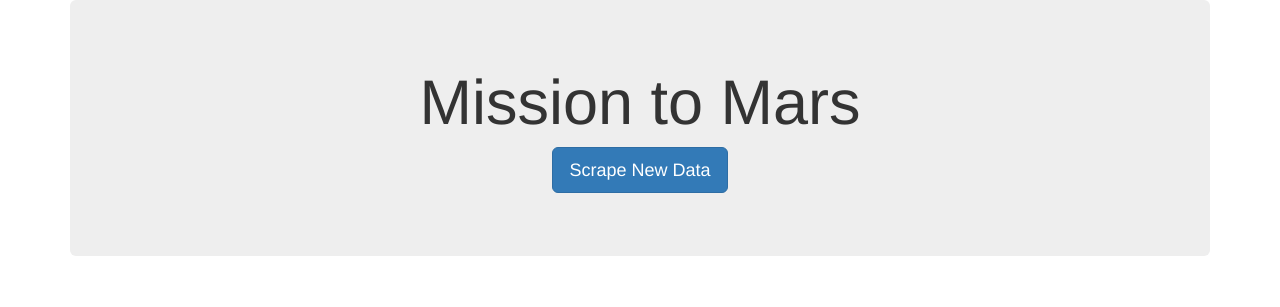
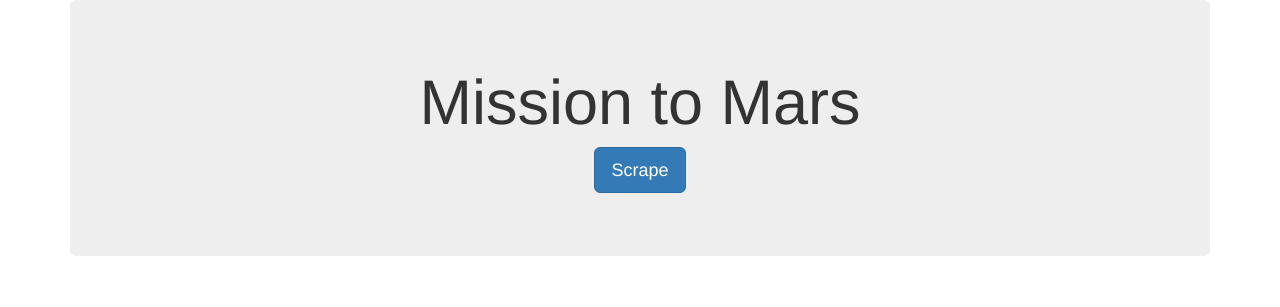
Before and after one commit to stephenbretscher/Web-Scraping-Challenge, a Flask app: page / in a window 1280 px wide. Shown: the top 307 px of the page. Run offline with Flask 2, Linux system fonts and the light colour scheme; data that the repository does not hold is empty; parts of the project's set-up code (start-up, migrations or seed data) failed here and were passed over; some libraries are stand-ins or nearby versions.

Commit message:
Final additions

```diff
--- a/app.py
+++ b/app.py
@@ -1,7 +1,6 @@
 from flask import Flask, render_template, redirect, url_for
 from flask_pymongo import PyMongo
 import scrape_mars
-
 app = Flask(__name__)
 
 # Use flask_pymongo to set up connection
@@ -18,7 +17,7 @@ def home():
 def scrape():
     #run scrape function and update mongo database using upsert=true
     mars = mongo.db.mars
-    mars_data = scrape.scrape()
+    mars_data = scrape_mars.scrape()
     mars.update({}, mars_data, upsert=True)
     #redirect to homepage
     return redirect('/', code=302)
--- a/index.html
+++ b/index.html
@@ -30,6 +30,7 @@
           </div>
         </div>
       </div>
+<!-- JPL image and Mars Fact table able to fit along same row          -->
 <!-- JPL image section           -->
       <div class="row" id="mars-featured-image">
         <div class="col-md-8">
--- a/templates/index.html
+++ b/templates/index.html
@@ -4,7 +4,7 @@
     <meta charset="UTF-8" />
     <meta name="viewport" content="width=device-width, initial-scale=1.0" />
     <meta http-equiv="X-UA-Compatible" content="ie=edge" />
-    <title>Mission to Mars</title>
+    <title>Mission to Mars App</title>
     <link
       rel="stylesheet"
       href="https://maxcdn.bootstrapcdn.com/bootstrap/3.3.7/css/bootstrap.min.css"
@@ -12,13 +12,13 @@
   </head>
   <body>
     <div class="container">
-      <!-- Add Jumbotron to Header -->
       <div class="jumbotron text-center">
+        <!--Large Header for page top-->
         <h1>Mission to Mars</h1>
-        <!-- Add a button to activate scraping script -->
-        <p><a class="btn btn-primary btn-lg" href="/scrape" role="button">Scrape New Data</a></p>
+        <!-- Bootstrap button for scrape function -->
+        <p><a class="btn btn-primary btn-lg" href="/scrape" role="button">Scrape</a></p>
       </div>
-      <!-- Add section for Mars News -->
+<!-- Mars news title and pragraph section           -->
       <div class="row" id="mars-news">
         <div class="col-md-12">
           <div class="media">
@@ -30,11 +30,12 @@
           </div>
         </div>
       </div>
-      <!-- Section for Featured Image and Facts table -->
+<!-- JPL image and Mars Fact table able to fit along same row          -->
+<!-- JPL image section           -->
       <div class="row" id="mars-featured-image">
         <div class="col-md-8">
           <h2>Featured Mars Image</h2>
-          <!-- if images is False/None/non-existent, then default to error message -->
+          <!-- default to throw error for nonexistent image -->
           <img
             src="{{mars.featured_image | default('static/images/error.png', true) }}"
             class="img-responsive"
@@ -42,21 +43,24 @@
           />
         </div>
         <div class="col-md-4">
-          <!-- Mars Facts -->
+<!-- HTML fact table section          -->
           <div class="row" id="mars-facts">
             <h4>Mars Facts</h4>
             {{ mars.html_table | safe }}
           </div>
         </div>
       </div>
-      <!-- Section for Mars Hemispheres -->
+<!-- 4 Hemispheres section         -->
       <div class="row" id="mars-hemispheres">
         <div class="page-header">
           <h2 class="text-center">Mars Hemispheres</h2>
         </div>
+        <!-- For loop to bring in all hemisphere images-->
         {% for hemisphere in mars.mars_hemispheres %}
         <div class="col-md-3">
+          <!-- image size set to thumbnail to fit 4 on a single row-->
           <div class="thumbnail">
+          <!-- Image links and default to error message -->
             <img src="{{hemisphere.img_url | default('static/images/error.png', true)}}" alt="...">
             <div class="caption">
               <h3>{{hemisphere.title}}</h3>
```
Also changed, not shown: scrape_mars.py (+3 -5 lines), Images/final_app_img_1.png (added), Images/final_app_img_2.png (added).
